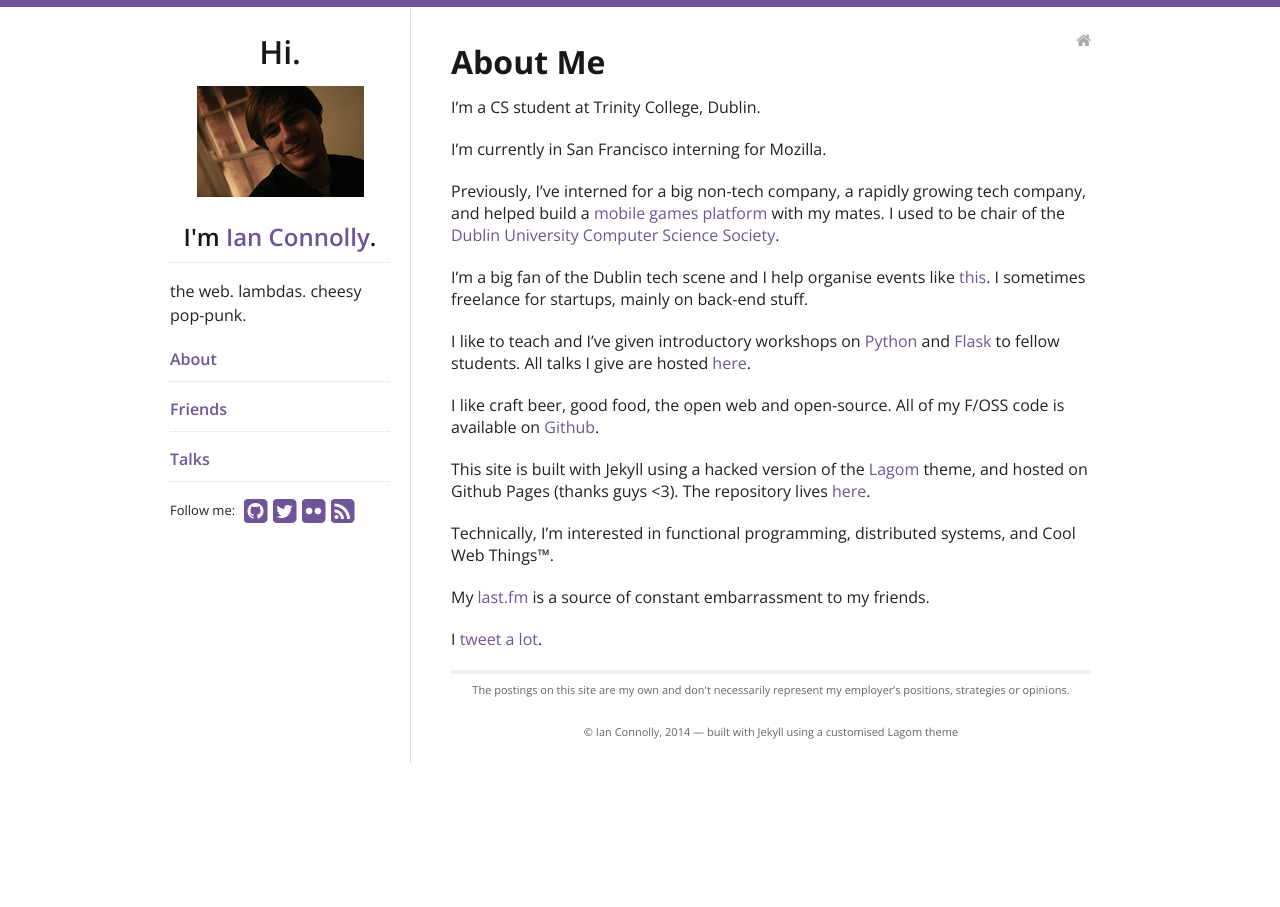
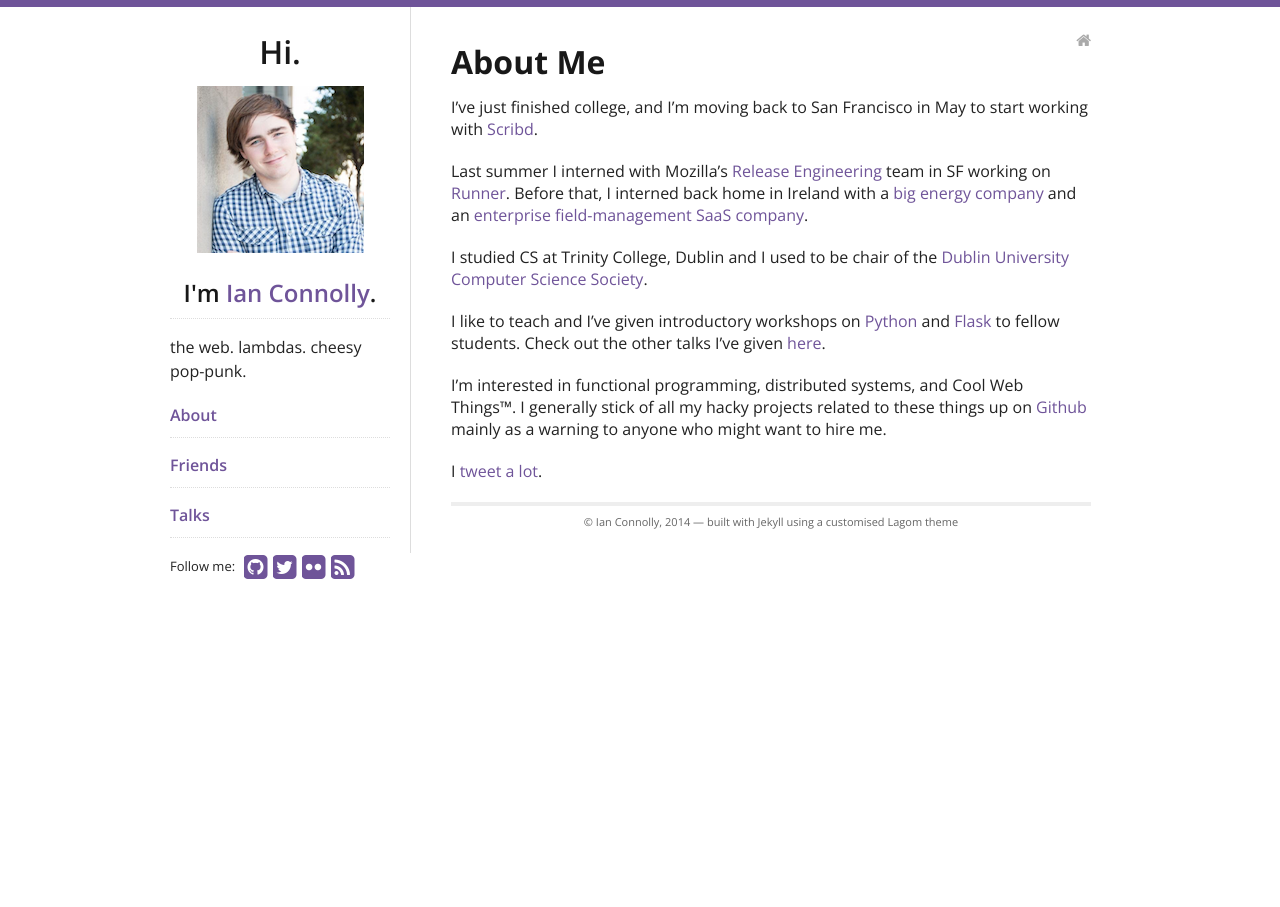
Before and after one commit to IanConnolly/ianconnolly.github.io, a Jekyll site: the page built from about.md, in a window 1280 px wide. Built offline with Jekyll 4.4.1, drawn with Linux system fonts in a browser that asks for light colours; nearby versions of some CDN libraries.

Commit message:
Update site

```diff
--- a/_config.yml
+++ b/_config.yml
@@ -30,5 +30,3 @@
   tagline: "the web. lambdas. cheesy pop-punk."
 
   google_analytics_key: UA-45598612-1
-
-  show_disclaimer: true
--- a/about.md
+++ b/about.md
@@ -5,38 +5,25 @@
 tags: [about]
 ---
 
-I'm a CS student at Trinity College, Dublin.
+I've just finished college, and I'm moving back to San Francisco
+in May to start working with [Scribd](http://scribd.com).
 
-I'm currently in San Francisco interning for Mozilla.
+Last summer I interned with Mozilla's [Release Engineering]()
+team in SF working on [Runner](http://github.com/mozilla/build-runner).
+Before that, I interned back home in Ireland with a [big energy company](http://esbi.ie)
+and an [enterprise field-management SaaS company](https://www.crunchbase.com/organization/fieldaware).
 
-Previously, I've interned for a big non-tech company, a rapidly growing tech
-company, and helped build a
-[mobile games platform](http://github.com/tcd-tophat) with my mates.
-I used to be chair of the
+I studied CS at Trinity College, Dublin and I used to be chair of the
 [Dublin University Computer Science Society](http://ducss.ie).
-
-I'm a big fan of the Dublin tech scene and I help organise events like
-[this](http://ducss.ie/summit). I sometimes freelance for startups, mainly
-on back-end stuff.
 
 I like to teach and I've given introductory workshops on
 [Python](http://connolly.io/slides/python101) and
-[Flask](http://connolly.io/slides/flask101) to fellow students. All talks I
-give are hosted [here](http://connolly.io/talks).
+[Flask](http://connolly.io/slides/flask101) to fellow students. Check out the
+other talks I've given [here](http://connolly.io/talks).
 
-I like craft beer, good food, the open web and open-source. All of my F/OSS
-code is available on [Github](http://github.com/IanConnolly).
-
-This site is built
-with Jekyll using a hacked version of the
-[Lagom](https://github.com/swanson/lagom) theme, and hosted
-on Github Pages (thanks guys &lt;3). The repository lives
-[here](http://github.com/IanConnolly/ianconnolly.github.io).
-
-Technically, I'm interested in functional programming, distributed systems,
-and Cool Web Things™.
-
-My [last.fm](http://www.last.fm/user/mrnsno) is a source of constant
-embarrassment to my friends.
+I'm interested in functional programming, distributed systems,
+and Cool Web Things™. I generally stick of all my hacky projects
+related to these things up on [Github](http://github.com/IanConnolly) mainly
+as a warning to anyone who might want to hire me.
 
 I [tweet a lot](http://twitter.com/IanConnolly).
```
Also changed, not shown: talks.md (+4 -0 lines), CLD4E3Je.jpeg (added), logo.png.
